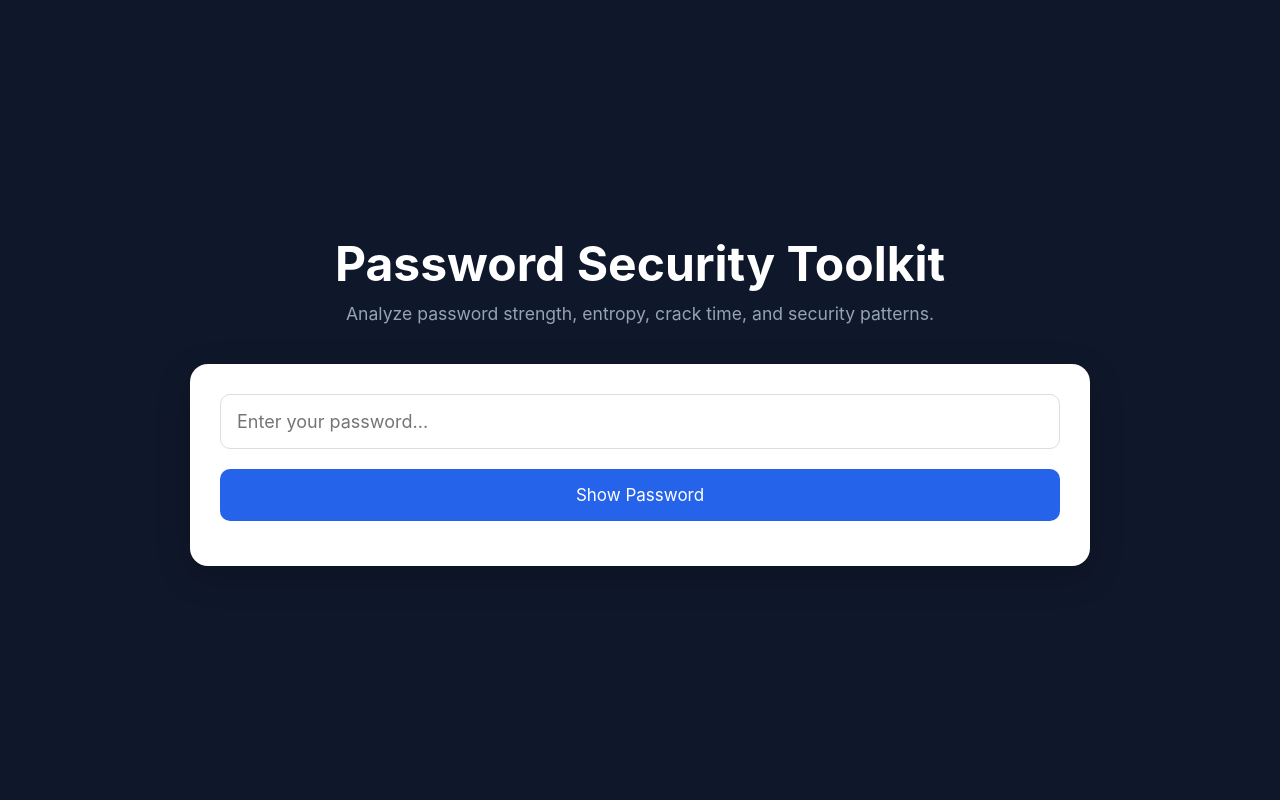
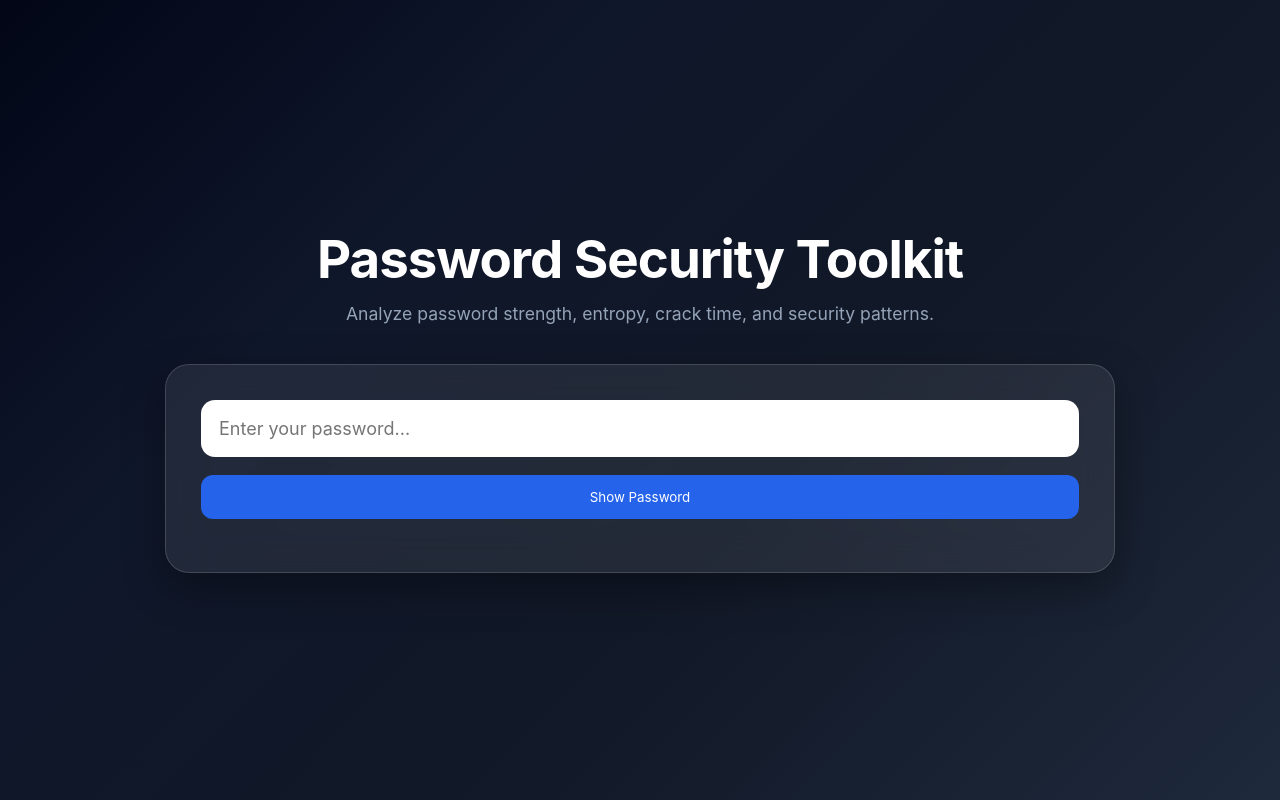
Before and after one commit to KrishPatel-Comp/password-security-toolkit, a React app in the folder Frontend/: page / in a window 1280 px wide. Built offline with nearby package versions, Linux system fonts and the light colour scheme; the HTML template or start-up script is replaced by a standard one.

Commit message:
Changed UI

```diff
--- a/Frontend/src/styles/Home.css
+++ b/Frontend/src/styles/Home.css
@@ -1,26 +1,35 @@
 .home {
   min-height: 100vh;
-  background: #0f172a;
   display: flex;
   justify-content: center;
   align-items: center;
   padding: 40px;
+
+  background: linear-gradient(
+    135deg,
+    #020617 0%,
+    #0f172a 30%,
+    #111827 60%,
+    #1e293b 100%
+  );
 }
 
 .container {
   width: 100%;
-  max-width: 900px;
+  max-width: 950px;
   text-align: center;
 }
 
 .container h1 {
   color: white;
-  font-size: 3rem;
-  margin-bottom: 10px;
+  font-size: 3.3rem;
+  font-weight: 700;
+  margin-bottom: 12px;
+  letter-spacing: -1px;
 }
 
 .subtitle {
   color: #94a3b8;
+  font-size: 1.1rem;
   margin-bottom: 40px;
-  font-size: 1.1rem;
 }
--- a/Frontend/src/styles/PasswordAnalyzer.css
+++ b/Frontend/src/styles/PasswordAnalyzer.css
@@ -1,109 +1,161 @@
 .analyzer-card {
-  background: white;
-  border-radius: 18px;
-  padding: 30px;
-  box-shadow: 0 10px 35px rgba(0,0,0,0.2);
-}
+  background: rgba(255, 255, 255, 0.08);
+  backdrop-filter: blur(20px);
+  border: 1px solid rgba(255,255,255,0.15);
 
-.analyzer-card input {
-  width: 100%;
-  padding: 16px;
-  font-size: 18px;
-  border-radius: 10px;
-  border: 1px solid #ddd;
-  margin-bottom: 20px;
-  box-sizing: border-box;
-}
+  border-radius: 24px;
 
-.analyzer-card button {
-  width: 100%;
-  padding: 16px;
-  font-size: 17px;
-  border: none;
-  border-radius: 10px;
-  cursor: pointer;
-  background: #2563eb;
-  color: white;
+  padding: 35px;
+
+  box-shadow:
+      0 15px 40px rgba(0,0,0,0.35);
+
   transition: 0.3s;
 }
 
-.analyzer-card button:hover {
-  background: #1d4ed8;
-}
-.result-card {
-  margin-top: 30px;
-  text-align: left;
-  border-top: 1px solid #ddd;
-  padding-top: 20px;
+.analyzer-card:hover{
+    transform: translateY(-3px);
 }
 
-.result-card h2 {
-  margin-bottom: 15px;
+.analyzer-card input{
+
+    width:100%;
+    padding:18px;
+
+    border:none;
+
+    border-radius:14px;
+
+    background:#ffffff;
+
+    font-size:18px;
+
+    outline:none;
+
+    margin-bottom:18px;
 }
 
-.result-card h3 {
-  margin-top: 20px;
-  margin-bottom: 10px;
+.toggle-btn{
+
+    width:100%;
+
+    padding:14px;
+
+    border:none;
+
+    border-radius:12px;
+
+    cursor:pointer;
+
+    margin-bottom:18px;
+
+    background:#2563eb;
+
+    color:white;
+
+    transition:.25s;
 }
 
-.result-card p {
-  margin: 8px 0;
+.toggle-btn:hover{
+
+    background:#1d4ed8;
 }
 
-.result-card ul {
-  margin-left: 20px;
+.strength-container{
+
+    margin:20px 0;
 }
 
-.result-card li {
-  margin-bottom: 8px;
-}
-.toggle-btn {
-  width: 100%;
-  margin-bottom: 15px;
-  padding: 12px;
-  border: 1px solid #d1d5db;
-  border-radius: 10px;
-  background: white;
-  cursor: pointer;
-  transition: 0.2s;
+.result-card{
+
+    margin-top:25px;
+
+    text-align:left;
 }
 
-.toggle-btn:hover {
-  background: #f3f4f6;
-}
-.stats-grid {
-  display: grid;
-  grid-template-columns: repeat(2, 1fr);
-  gap: 15px;
-  margin: 20px 0;
+.stats-grid{
+
+    display:grid;
+
+    grid-template-columns:repeat(2,1fr);
+
+    gap:18px;
+
+    margin:25px 0;
 }
 
-.stat-box {
-  background: #f8fafc;
-  padding: 18px;
-  border-radius: 12px;
-  text-align: center;
+.stat-box{
+
+    background:rgba(255,255,255,.12);
+
+    border-radius:18px;
+
+    padding:22px;
+
+    color:white;
+
+    text-align:center;
+
+    transition:.25s;
 }
 
-.stat-box h4 {
-  margin-bottom: 8px;
-  color: #64748b;
+.stat-box:hover{
+
+    transform:scale(1.03);
 }
 
-.stat-box span {
-  font-size: 20px;
-  font-weight: bold;
+.stat-box h4{
+
+    color:#cbd5e1;
+
+    margin-bottom:8px;
 }
 
-.checks {
-  display: grid;
-  grid-template-columns: repeat(2, 1fr);
-  gap: 10px;
-  margin-top: 15px;
+.stat-box span{
+
+    font-size:22px;
+
+    font-weight:bold;
 }
 
-.checks p {
-  background: #f8fafc;
-  padding: 12px;
-  border-radius: 8px;
+.checks{
+
+    display:grid;
+
+    grid-template-columns:repeat(2,1fr);
+
+    gap:12px;
+
+    margin-top:18px;
 }
+
+.checks p{
+
+    background:rgba(255,255,255,.08);
+
+    color:white;
+
+    padding:12px;
+
+    border-radius:12px;
+}
+
+.result-card h2,
+.result-card h3{
+
+    color:white;
+}
+
+.result-card ul{
+
+    color:white;
+
+    margin-left:20px;
+
+    margin-top:10px;
+}
+
+.result-card li{
+
+    margin-bottom:8px;
+}
```
